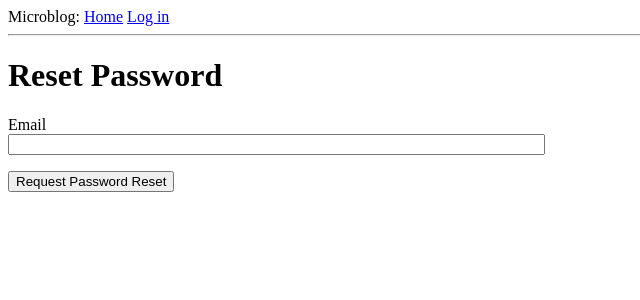
After one commit to amrishparmar/microblog-flask-megatutorial, a Flask app: page /reset_password_request in a window 1280 px wide. The commit adds this page. Shown: the top 300 px of the page, without its empty margins (0-640 px from the left). Run offline with Flask 2, Linux system fonts and the light colour scheme.

Commit message:
completed part10

```diff
--- a/app/__init__.py
+++ b/app/__init__.py
@@ -6,6 +6,7 @@ from config import Config
 from flask_sqlalchemy import SQLAlchemy
 from flask_migrate import Migrate
 from flask_login import LoginManager
+from flask_mail import Mail
 
 
 app = Flask(__name__)
@@ -14,6 +15,7 @@ db = SQLAlchemy(app)
 migrate = Migrate(app, db)
 login = LoginManager(app)
 login.login_view = 'login'
+mail = Mail(app)
 
 if not app.debug:
     if app.config['MAIL_SERVER']:
--- a/app/forms.py
+++ b/app/forms.py
@@ -48,3 +48,14 @@ class EditProfileForm(FlaskForm):
 class PostForm(FlaskForm):
     post = TextAreaField('Say something', validators=[DataRequired(), Length(min=1, max=140)])
     submit = SubmitField('Submit')
+
+
+class ResetPasswordRequestForm(FlaskForm):
+    email = StringField('Email', validators=[DataRequired(), Email()])
+    submit = SubmitField('Request Password Reset')
+
+
+class ResetPasswordForm(FlaskForm):
+    password = PasswordField('Password', validators=[DataRequired()])
+    password2 = PasswordField('Repeat Password', validators=[DataRequired(), EqualTo('password')])
+    submit = SubmitField('Request Password Reset')
--- a/app/routes.py
+++ b/app/routes.py
@@ -3,8 +3,10 @@ from werkzeug.urls import url_parse
 from flask import render_template, flash, redirect, url_for, request
 from flask_login import login_user, current_user, logout_user, login_required
 from app import app, db
-from app.forms import LoginForm, RegistrationForm, EditProfileForm, PostForm
+from app.forms import LoginForm, RegistrationForm, EditProfileForm, PostForm, \
+    ResetPasswordRequestForm, ResetPasswordForm
 from app.models import User, Post
+from app.email import send_password_reset_mail
 
 
 @app.before_request
@@ -88,6 +90,42 @@ def login():
 def logout():
     logout_user()
     return redirect(url_for('index'))
+
+
+@app.route('/reset_password_request', methods=['GET', 'POST'])
+def reset_password_request():
+    if current_user.is_authenticated:
+        return redirect(url_for('index'))
+
+    form = ResetPasswordRequestForm()
+    if form.validate_on_submit():
+        user = User.query.filter_by(email=form.email.data).first()
+        if user:
+            send_password_reset_mail(user)
+        flash('Please check your emails for instructions to reset your password.')
+        return redirect(url_for('login'))
+
+    return render_template('reset_password_request.html', title='Reset Password', form=form)
+
+
+@app.route('/reset_password/<token>', methods=['GET', 'POST'])
+def reset_password(token):
+    if current_user.is_authenticated:
+        return redirect(url_for('index'))
+
+    user = User.verify_reset_password_token(token)
+
+    if not user:
+        return redirect(url_for('index'))
+
+    form = ResetPasswordForm()
+    if form.validate_on_submit():
+        user.set_password(form.password.data)
+        db.session.commit()
+        flash('Your password has been reset')
+        return redirect(url_for('login'))
+
+    return render_template('reset_password.html', form=form, user=user)
 
 
 @app.route('/user/<username>')
--- a/app/templates/login.html
+++ b/app/templates/login.html
@@ -20,6 +20,8 @@
         </p>
         <p>{{ form.remember_me() }} {{ form.remember_me.label }}</p>
         <p>{{ form.submit() }}</p>
+        <p><a href="{{ url_for('reset_password_request') }}">Forgotten your password?</a></p>
     </form>
+    <hr>
     <p>New user? <a href="{{ url_for('register') }}">Click to register!</a></p>
 {% endblock %}
--- /dev/null
+++ b/app/templates/reset_password_request.html
@@ -0,0 +1,16 @@
+{% extends 'base.html' %}
+
+{% block content %}
+    <h1>Reset Password</h1>
+    <form action="" method="POST">
+        {{ form.hidden_tag() }}
+        <p>
+            {{ form.email.label }}<br>
+            {{ form.email(size=64) }}<br>
+            {% for error in form.email.errors %}
+                <span style="color: red">[{{ error }}]</span>
+            {% endfor %}
+        </p>
+        <p>{{ form.submit() }}</p>
+    </form>
+{% endblock %}
--- a/config.py
+++ b/config.py
@@ -18,4 +18,4 @@ class Config:
     MAIL_USERNAME = os.environ.get('MAIL_USERNAME')
     MAIL_PASSWORD = os.environ.get('MAIL_PASSWORD')
     ADMINS = ['admin@example.com']
-    POSTS_PER_PAGE = 5
+    POSTS_PER_PAGE = 8
```
Also changed, not shown: app/email.py (added, +23 -0 lines), app/models.py (+21 -1 lines), app/templates/email/reset_password.html (added, +12 -0 lines), app/templates/email/reset_password.txt (added, +10 -0 lines), app/templates/reset_password.html (added, +23 -0 lines).
